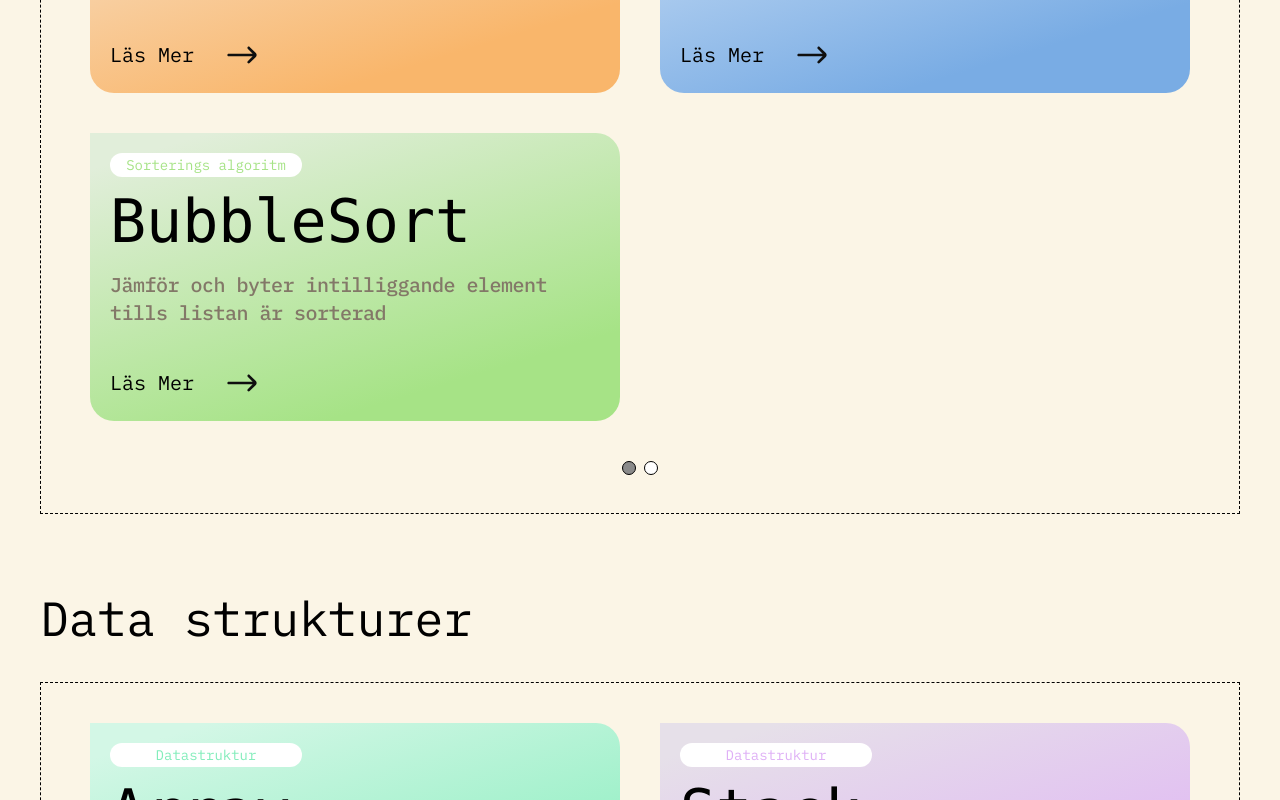
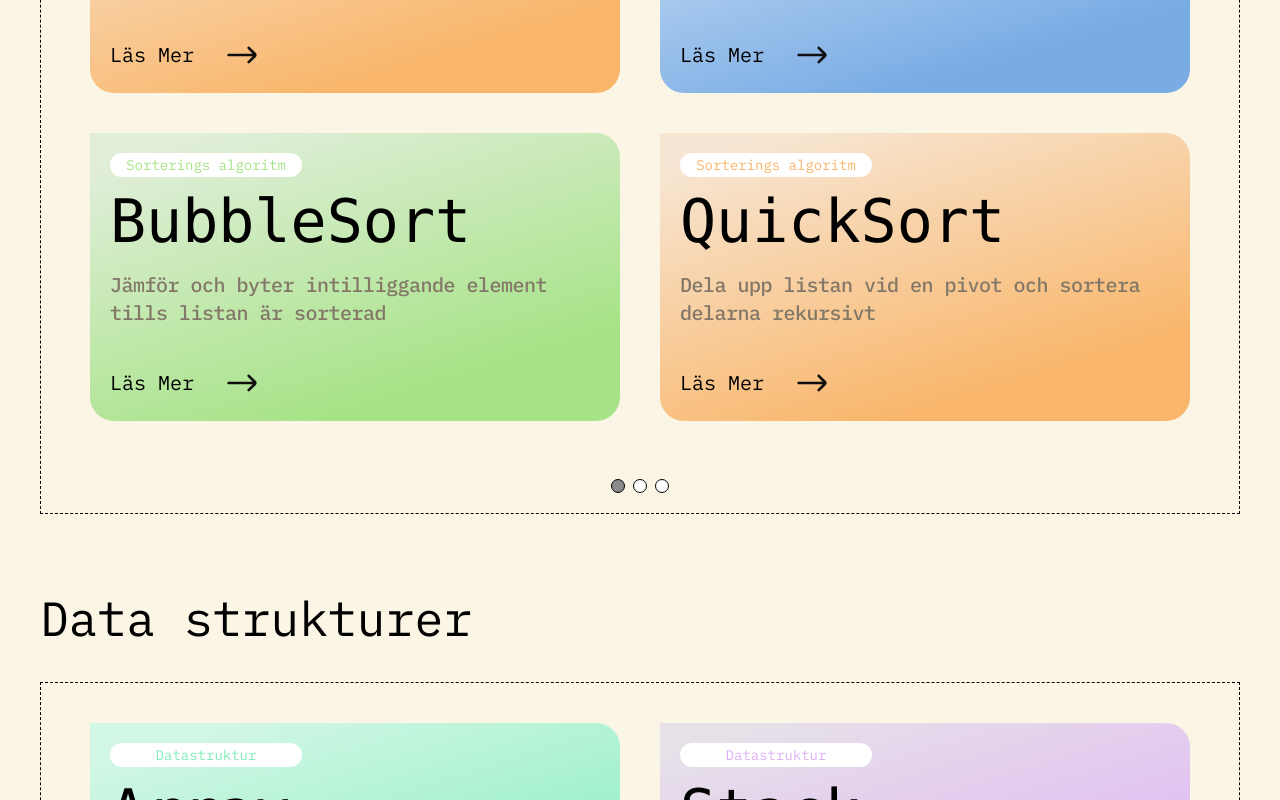
Before and after one commit to Emilaberg/datacentralen, a React (Vite) app: page /laroportal in a window 1280 px wide. Shown: the part 580-1380 px from the top of the page. Built offline with nearby package versions, Linux system fonts and the light colour scheme.

Commit message:
implemented pagination on containers showing 4 at the time with animation sliding

```diff
--- a/src/Routing/routes/Index.tsx
+++ b/src/Routing/routes/Index.tsx
@@ -1,6 +1,6 @@
 import React from "react";
 import HeroBanner from "../../components/Herobanner/HeroBanner";
-import TeachingMaterialsContainer from "../../components/Teachingmaterials/TeachingMaterialsContainer";
+import TeachingMaterialsContainer from "../../components/Laroportal/TeachingMaterialsContainer";
 
 const Index = () => {
   return (
--- a/src/Routing/routes/Laroportal.tsx
+++ b/src/Routing/routes/Laroportal.tsx
@@ -1,4 +1,3 @@
-import React from "react";
 import LaroContainer from "../../components/Laroportal/LaroContainer";
 
 const sortingAlgorithms = [
@@ -17,6 +16,54 @@ const sortingAlgorithms = [
       "Använder en heap för att sortera genom att extrahera största/minsta elementet.",
     gradientColor1: "#79ACE4",
     gradientColor2: "#D3E4F7",
+  },
+  {
+    algorithmType: "Sorterings algoritm",
+    algorithmName: "BubbleSort",
+    algorithmDescription:
+      "Jämför och byter intilliggande element tills listan är sorterad",
+    gradientColor1: "#A6E386",
+    gradientColor2: "#E1EEDA",
+  },
+  {
+    algorithmType: "Sorterings algoritm",
+    algorithmName: "QuickSort",
+    algorithmDescription:
+      "Dela upp listan vid en pivot och sortera delarna rekursivt",
+    gradientColor1: "#F9B66B",
+    gradientColor2: "#F7E6D3",
+  },
+  {
+    algorithmType: "Sorterings algoritm",
+    algorithmName: "BubbleSort",
+    algorithmDescription:
+      "Jämför och byter intilliggande element tills listan är sorterad",
+    gradientColor1: "#A6E386",
+    gradientColor2: "#E1EEDA",
+  },
+  {
+    algorithmType: "Sorterings algoritm",
+    algorithmName: "BubbleSort",
+    algorithmDescription:
+      "Jämför och byter intilliggande element tills listan är sorterad",
+    gradientColor1: "#A6E386",
+    gradientColor2: "#E1EEDA",
+  },
+  {
+    algorithmType: "Sorterings algoritm",
+    algorithmName: "BubbleSort",
+    algorithmDescription:
+      "Jämför och byter intilliggande element tills listan är sorterad",
+    gradientColor1: "#A6E386",
+    gradientColor2: "#E1EEDA",
+  },
+  {
+    algorithmType: "Sorterings algoritm",
+    algorithmName: "BubbleSort",
+    algorithmDescription:
+      "Jämför och byter intilliggande element tills listan är sorterad",
+    gradientColor1: "#A6E386",
+    gradientColor2: "#E1EEDA",
   },
   {
     algorithmType: "Sorterings algoritm",
@@ -53,6 +100,22 @@ const dataStructures = [
     gradientColor1: "#F5F886",
     gradientColor2: "#F6F7D3",
   },
+  {
+    algorithmType: "Datastruktur",
+    algorithmName: "Hash Table",
+    algorithmDescription:
+      "Lagrar nyckel-värdepar och använder en hash-funktion för snabb åtkomst.",
+    gradientColor1: "#F5F886",
+    gradientColor2: "#F6F7D3",
+  },
+  {
+    algorithmType: "Datastruktur",
+    algorithmName: "Hash Table",
+    algorithmDescription:
+      "Lagrar nyckel-värdepar och använder en hash-funktion för snabb åtkomst.",
+    gradientColor1: "#F5F886",
+    gradientColor2: "#F6F7D3",
+  },
 ];
 
 const Laroportal = () => {
--- a/src/components/Laroportal/LaroContainer.tsx
+++ b/src/components/Laroportal/LaroContainer.tsx
@@ -1,5 +1,6 @@
-import React from "react";
-import TeachingCard from "../Teachingmaterials/TeachingCard";
+import React, { useState, useEffect } from "react";
+import TeachingCard from "./TeachingCard";
+import "./animations.css"; // Import the CSS file
 
 type TeachingCardType = {
   algorithmType: string;
@@ -18,14 +19,55 @@ const LaroContainer: React.FC<LaroContainerProps> = ({
   laroType,
   teachingCards,
 }) => {
+  const [currentPage, setCurrentPage] = useState(1);
+  const [isAnimating, setIsAnimating] = useState(false);
+  const [isFadingOut, setIsFadingOut] = useState(false);
+  const [nextPage, setNextPage] = useState<number | null>(null);
+  const cardsPerPage = 4;
+
+  const indexOfLastCard = currentPage * cardsPerPage;
+  const indexOfFirstCard = indexOfLastCard - cardsPerPage;
+  const currentCards = teachingCards.slice(indexOfFirstCard, indexOfLastCard);
+
+  useEffect(() => {
+    if (nextPage !== null) {
+      setIsAnimating(true);
+      setIsFadingOut(true);
+
+      const fadeOutTimeout = setTimeout(() => {
+        setCurrentPage(nextPage);
+        setIsFadingOut(false);
+      }, 400); // Match this duration with your animation duration
+
+      const animationTimeout = setTimeout(() => {
+        setIsAnimating(false);
+        setNextPage(null);
+      }, 800); // Ensure this duration is longer than the animation duration
+
+      return () => {
+        clearTimeout(fadeOutTimeout);
+        clearTimeout(animationTimeout);
+      };
+    }
+  }, [nextPage]);
+
+  const pageChangeAnimation = (page: number) => {
+    if (isAnimating || page === currentPage) return;
+    setNextPage(page);
+  };
+
   return (
-    <div>
+    <div className="overflow-x-hidden">
       <h1 className="text-5xl mb-10">{laroType}</h1>
-      <div className="h-[750px] w-[1200px] border border-dashed border-black ">
+      <div className="h-[750px] w-[1200px] border border-dashed border-black flex flex-col justify-between">
         <div className="flex justify-center items-center mt-10 ">
-          <div className="grid grid-cols-2  gap-10">
-            {teachingCards.map((card, index) => (
-              <div key={index} className="">
+          <div
+            className={`grid grid-cols-2 gap-10 transition-transform duration-500 ease-in-out ${
+              isFadingOut ? "slide-out-right" : "slide-in-left"
+            }`}
+          >
+            {currentCards.map((card, index) => (
+              <div key={index} className="flex justify-center items-center">
                 <TeachingCard
                   algorithmType={card.algorithmType}
                   algorithmName={card.algorithmName}
@@ -38,8 +80,19 @@ const LaroContainer: React.FC<LaroContainerProps> = ({
           </div>
         </div>
         <div className="flex items-end justify-center mt-10 gap-2">
-          <div className="h-3.5 w-3.5 bg-[#8A8A8A] border border-black rounded-full hover:cursor-pointer hover:border-2"></div>
-          <div className="h-3.5 w-3.5 bg-white border border-black rounded-full hover:cursor-pointer hover:border-2"></div>
+          <div className="flex items-center justify-center gap-2 mb-5">
+            {Array.from({
+              length: Math.ceil(teachingCards.length / cardsPerPage),
+            }).map((_, index) => (
+              <div
+                key={index}
+                onClick={() => pageChangeAnimation(index + 1)}
+                className={`h-3.5 w-3.5 border border-black rounded-full hover:cursor-pointer hover:border-2 transition-all ${
+                  currentPage === index + 1 ? "bg-[#8A8A8A]" : "bg-white"
+                }`}
+              ></div>
+            ))}
+          </div>
         </div>
       </div>
     </div>
--- a/src/components/Teachingmaterials/TeachingCard.tsx
+++ b/src/components/Laroportal/TeachingCard.tsx
@@ -14,7 +14,7 @@ type CardComponentProps = {
   gradientColor2: string;
 };
 
-const teachingCard: React.FC<CardComponentProps> = ({
+const TeachingCard: React.FC<CardComponentProps> = ({
   algorithmType,
   algorithmName,
   algorithmDescription,
@@ -65,4 +65,4 @@ const teachingCard: React.FC<CardComponentProps> = ({
   );
 };
 
-export default teachingCard;
+export default TeachingCard;
--- a/src/components/Teachingmaterials/TeachingMaterialsContainer.tsx
+++ b/src/components/Laroportal/TeachingMaterialsContainer.tsx
@@ -1,4 +1,3 @@
-import React from "react";
 import TeachingCard from "./TeachingCard";
 
 const TeachingCards = [
--- /dev/null
+++ b/src/components/Laroportal/animations.css
@@ -0,0 +1,29 @@
+@keyframes slideOutRight {
+  from {
+    transform: translateX(0);
+    opacity: 1;
+  }
+  to {
+    transform: translateX(100%);
+    opacity: 0;
+  }
+}
+
+@keyframes slideInLeft {
+  from {
+    transform: translateX(-100%);
+    opacity: 0;
+  }
+  to {
+    transform: translateX(0);
+    opacity: 1;
+  }
+}
+
+.slide-out-right {
+  animation: slideOutRight 0.5s ease-in-out;
+}
+
+.slide-in-left {
+  animation: slideInLeft 0.5s ease-in-out;
+}
```
